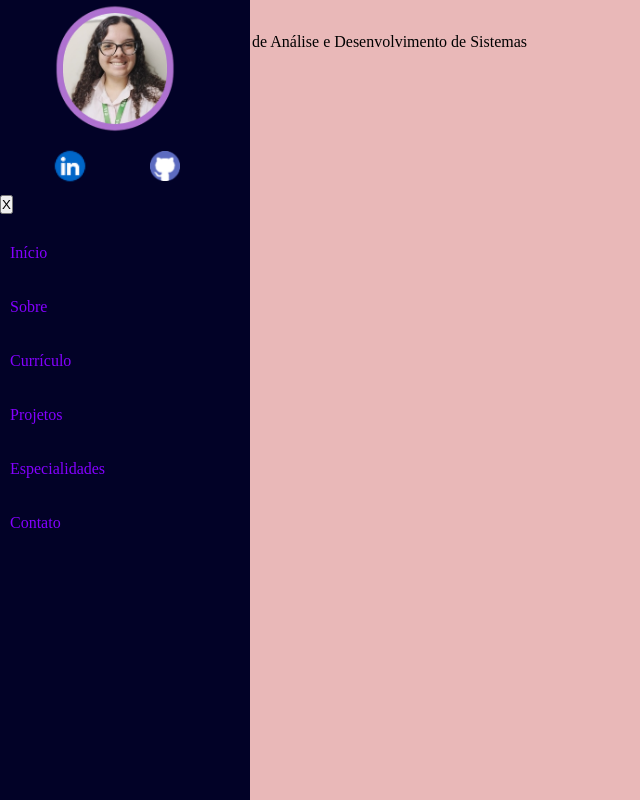
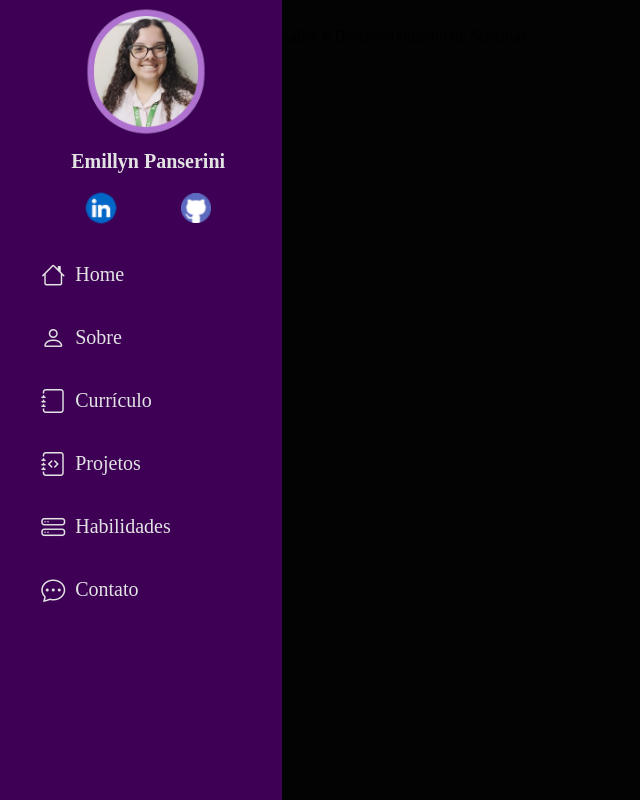
Before and after one commit to EmillynPanserini/Portfolio, a plain HTML site: page code/index.html in a window 1280 px wide. Shown: the whole page, without its empty margins (0-640 px from the left). Drawn offline with nearby package versions, Linux system fonts and the light colour scheme.

Commit message:
barra lateral semi

```diff
--- a/code/index.html
+++ b/code/index.html
@@ -3,50 +3,56 @@
 <head>
     <meta charset="UTF-8">
     <meta name="viewport" content="width=device-width, initial-scale=1.0">
+    <title>Portfólio de Emillyn</title>
+
     <!-- google fonts -->
     <link rel="preconnect" href="https://fonts.googleapis.com">
     <link rel="preconnect" href="https://fonts.gstatic.com" crossorigin>
     <link href="https://fonts.googleapis.com/css2?family=Poppins:ital,wght@0,100;0,200;0,300;0,400;0,500;0,600;0,700;0,800;0,900;1,100;1,200;1,300;1,400;1,500;1,600;1,700;1,800;1,900&display=swap" rel="stylesheet">
     <!-- CSS -->
     <link rel="stylesheet" href="style.css">
-    <title>Portfólio de Emillyn</title>
+    <!-- CSS ICONS -->
+    <link rel="stylesheet" href="https://cdn.jsdelivr.net/npm/bootstrap-icons@1.11.3/font/bootstrap-icons.css">
+
 </head>
 <body>
     <header>
             <div class="interface">
-                <div class="logo">
+                <div class="Profile">
                     <a href="#">
-                        <img src="images/emy.jpg" alt="Logo do meu portfólio">
+                        <img src="images/emy.jpg" alt="Profile do meu portfólio">
+                        <h1 class="text-light"><a href="index.html">Emillyn Panserini</a></h1>
                     </a>
-                </div> <!--logo-->
+                </div> <!--Profile-->
 
                 <!-- botões do linkedIn e GitHub agrupados -->
                 <div class="botoes-sociais">
                     <div class="linkedin">
-                        <a href="https://www.linkedin.com/in/emillyn-panserini-0977a0232/" class="botao-foto" aria-label="LinkedIn">
+                        <a href="https://www.linkedin.com/in/emillyn-panserini-0977a0232/" target="_blank" class="botao-foto" aria-label="LinkedIn">
                             <img src="images/linkedin-icon-png.png" alt="Ícone do LinkedIn">
                         </a>
                     </div>
                     <div class="github">
-                        <a href="https://github.com/EmillynPanserini" class="botao-foto" aria-label="GitHub">
+                        <a href="https://github.com/EmillynPanserini" target="_blank" class="botao-foto" aria-label="GitHub">
                             <img src="images/githubIcon.png" alt="Ícone do GitHub">
                         </a>
                     </div>
                 </div> <!--botoes-sociais-->
-                <div class="close-navbar">
+
+               <!--<div class="close-navbar">
                 <a href="#">
                     <button id="toggle-button">X</button>
                 </a>
-                </div><!--botao fechar navbar-->
+                </div><--botao fechar navbar-->
 
                 <nav class="menu-desktop">
                     <ul>
-                        <li><a href="#" title="Página Inicial">Início</a></li>
-                        <li><a href="#" title="Sobre Mim">Sobre</a></li>
-                        <li><a href="#" title="Meu Currículo">Currículo</a></li>
-                        <li><a href="#" title="Meus Projetos">Projetos</a></li>
-                        <li><a href="#" title="Minhas Especialidades">Especialidades</a></li>
-                        <li><a href="#" title="Entre em Contato">Contato</a></li>
+                        <li><a href="#" ><i class="bi bi-house"></i>Home</a></li>
+                        <li><a href="#" ><i class="bi bi-person"></i>Sobre</a></li>
+                        <li><a href="#" ><i class="bi bi-journal"></i>Currículo</a></li>
+                        <li><a href="#" ><i class="bi bi-journal-code" style='color:#e3e3e4'  ></i>Projetos</a></li>
+                        <li><a href="#" ><i class="bi bi-hdd-stack"></i>Habilidades</a></li>
+                        <li><a href="#" ><i class="bi bi-chat-dots"></i>Contato</a></li>
                     </ul>
                 </nav> <!--menu-desktop-->
             </div> <!--interface -->
--- a/code/menuSpeed.js
+++ /dev/null
@@ -1,4 +0,0 @@
-document.getElementById('toggle-button').addEventListener('click', function() {
-    var sideBar = document.querySelector('.interface');
-    sideBar.classList.toggle('open');
-});
--- a/code/style.css
+++ b/code/style.css
@@ -1,11 +1,14 @@
-/* estilo geral*/
+/*
+----------------- Estilo geral -------------------
+*/
+
 *{
     margin: 0;
     padding: 0;
 }
 
 body{
-    background-color: rgb(233, 184, 184);
+    background-color: rgb(3, 3, 3);
     height: 100vh;
     /* Fontes do Google*/
     .poppins-regular {
@@ -16,18 +19,21 @@ body{
     }
 }
 
-
-/* estilo da barra lateral*/
+/*
+----------------- Estilo da barra lateral-------------------
+*/
 
 header{
     padding: 3px 4%; /* margem do site*/
 }
 
+/* Letras */
 header a{
-    color:#8400ff;
+    color:#e3e3e4;
     text-decoration: none;
-    display: inline-block;
+    display: flex;
     transition: color 0.3s ease, transform 0.3s ease;
+    font-size: 20px;
 
 }
 
@@ -40,21 +46,46 @@ header nav ul li{
     padding: 0 10px; /* distancia entre menu e a margem*/
 }
 
-/* estilo do botão */
+header{
+    position: fixed;
+    top:0;
+    left: -20px;
+    width: 200px;
+    height: 900px;
+    background-color: #3d0055;
+    animation: slide-in 0.5s ease-in-out;
 
-.botoes-sociais {
+}
+
+/*
+----------------- Estilo dos icons da barra lateral-------------------
+*/
+
+header nav ul li a i {
+    margin-right: 10px; /* Espaço entre o ícone e o texto */
+    font-size: 1.5rem;
+    display:inline-block;
+}
+
+
+/*
+----------------- Estilo dos botões -------------------
+*/
+
+header .botoes-sociais {
     display: flex; /* alinha os botões horizontalmente */
     gap: 10px; /* espaço entre os botões */
+    margin-top: 10px;
 }
 
-.linkedin img {
+header .linkedin img {
     width: 50px;
     height: auto;
     transition: transform 0.3s ease;
     padding: 0 45px;
 }
 
-.github img {
+header .github img {
     width: 30px;
     height: auto;
     margin-top: 10px;
@@ -62,17 +93,29 @@ header nav ul li{
     padding: 0px;
 
 }
-.linkedin img:hover,
-.github img:hover {
+header .linkedin img:hover,
+header .github img:hover {
     transform: scale(1.1); /* Efeito de hover */
 }
 
-.logo img{
+/*
+----------------- Perfil-------------------
+*/
+
+.Profile img{
     width: 130px;
     height: auto;
     transition: transform 0.3s ease;
     padding-left: 50px;
 }
+
+.Profile h1{
+    margin-top: 10px;
+    margin-left: 40px;
+}
+
+/* ---------------- Letras  -------------
+*/
 
 .menu-desktop ul li {
     display: block; /* coloca cada item em uma nova linha */
@@ -83,46 +126,11 @@ header nav ul li{
     margin-top: 30px;
 }
 
+/*
+----------------- Main-------------------
+*/
 
-.interface{
-    position: fixed;
-    top:0;
-    left: 0;
-    width: 250px;
-    height: 900px;
-    background-color: #020227;
-    animation: slide-in 0.5s ease-in-out;
-}
-.interface{
-    overflow-y: auto; /* permitir rolagem interna*/
-}
 
-@keyframes slide-in {
-    from {
-        left: -200px;
-    }
-    to {
-        left: 0;
-    }
-}
-
-.interface.open{
-    left: 0;
-}
 .main-content {
     margin-left: 200px;
 }
-
-/*
-.close-navbar button {
-    padding: 10px 20px; tamanho do botao*
-    font-size: 18px;
-    font-weight: 600;
-    background-color: #8400ff;
-    border: 0;
-    border-radius: 10px;
-    cursor: pointer;
-    transition: .2s;
-
-}
-*/
```
Also changed, not shown: code/js/main.js (added, +29 -0 lines).
